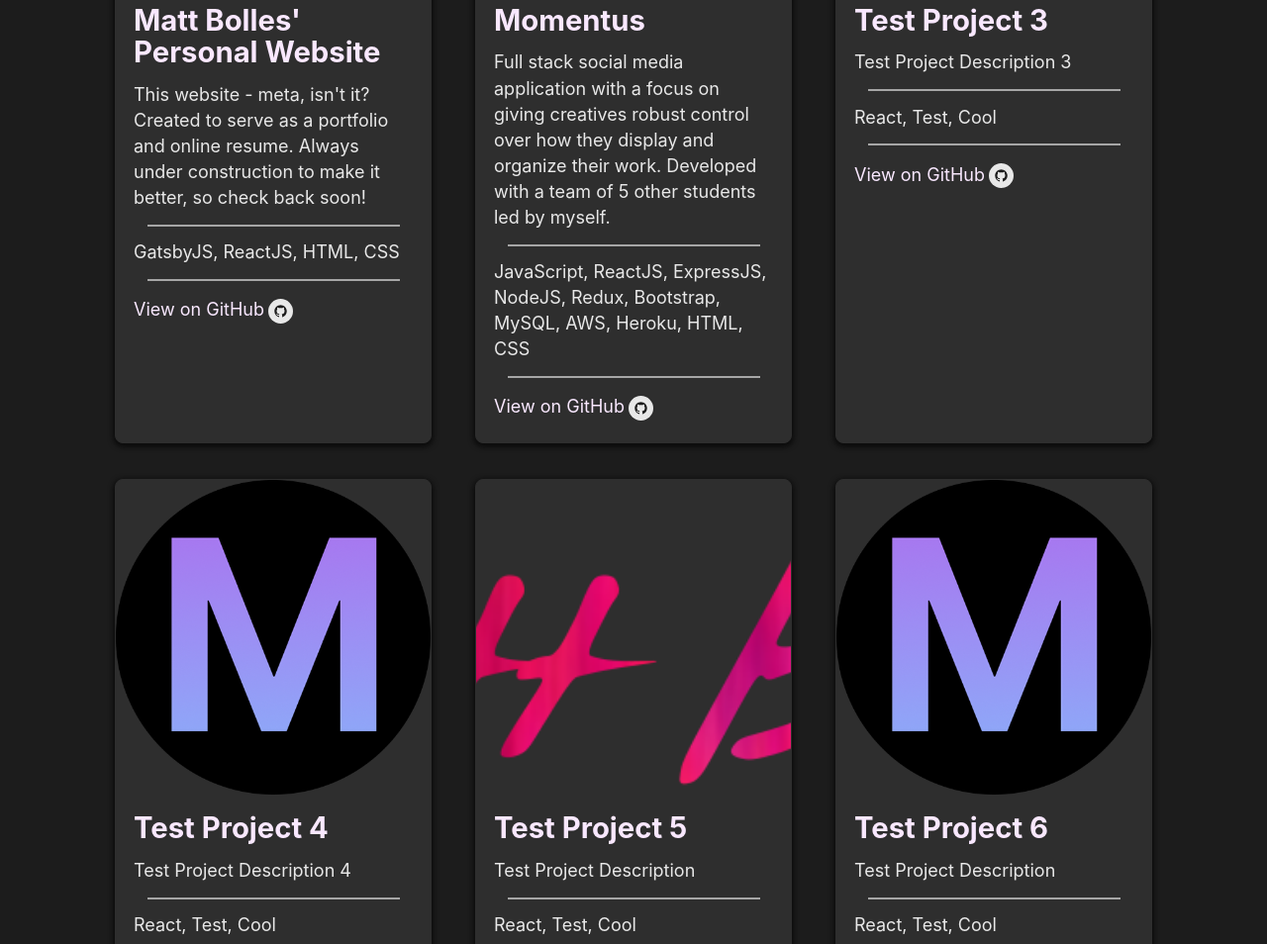
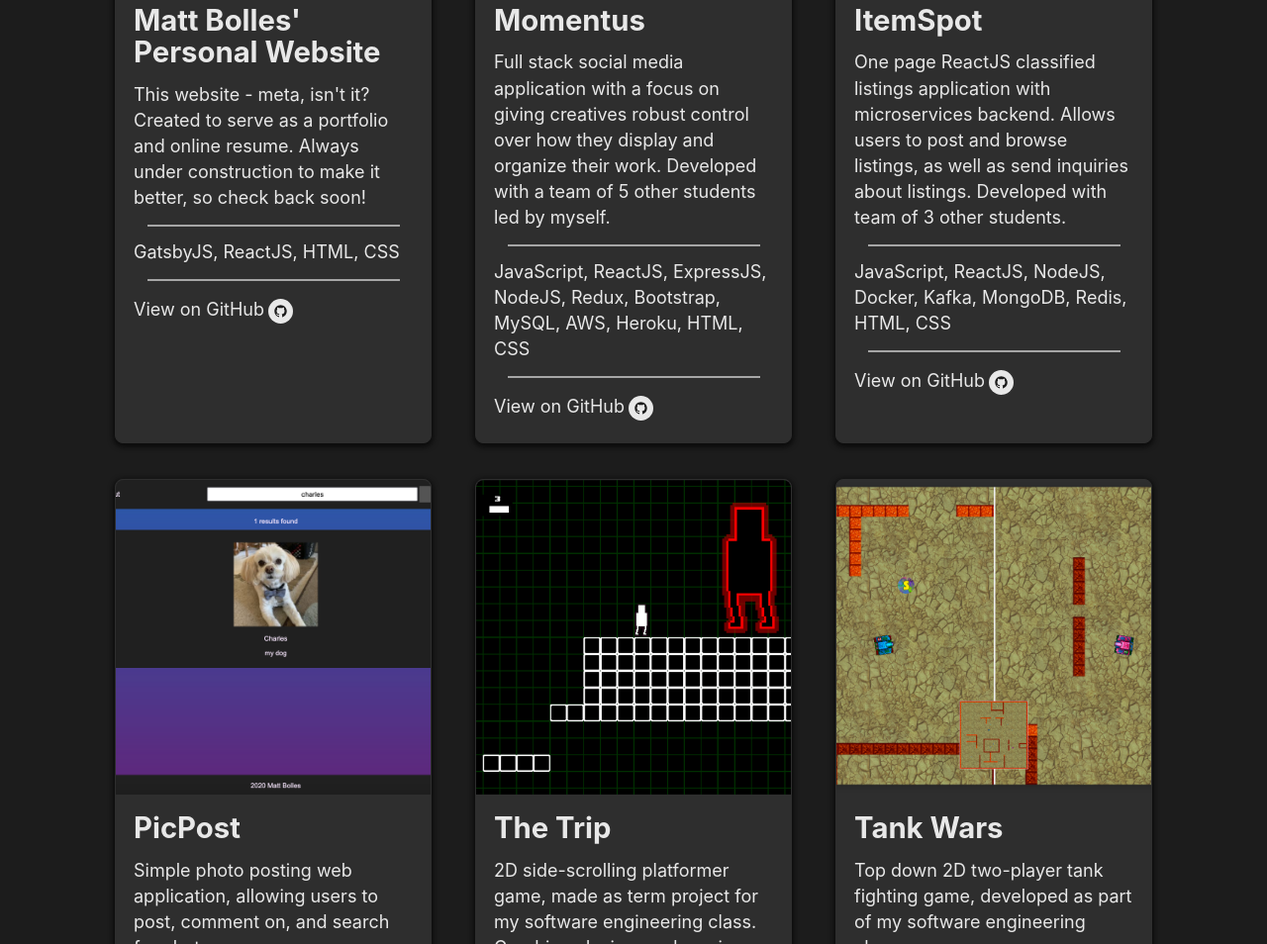
Before and after one commit to mattbolles/personalsite2.0, a Gatsby site in the folder personal-site/: page / in a window 1280 px wide. Shown: the part 1846-2800 px from the top of the page at 99% size. Built offline with nearby package versions, Linux system fonts and the light colour scheme; Gatsby itself is replaced by a stand-in of ours.

Commit message:
Projects section added.

```diff
--- a/personal-site/src/components/layout.css
+++ b/personal-site/src/components/layout.css
@@ -681,6 +681,11 @@ pre tt:after {
 
 
 a:link {
+  color: #e8e8e8;
+  text-decoration: none;
+}
+
+a:hover {
   color: #f9e8ff;
   text-decoration: none;
 }
--- a/personal-site/src/data/projects.json
+++ b/personal-site/src/data/projects.json
@@ -10,35 +10,35 @@
     "name": "Momentus",
     "description": "Full stack social media application with a focus on giving creatives robust control over how they display and organize their work. Developed with a team of 5 other students led by myself.",
     "link": "https://github.com/mattbolles/momentus",
-    "image": "../images/site-logo.png",
+    "image": "../images/projects/momentus1.png",
     "technologies": "JavaScript, ReactJS, ExpressJS, NodeJS, Redux, Bootstrap, MySQL, AWS, Heroku, HTML, CSS"
   },
   {
-    "name": "Test Project 3",
-    "description": "Test Project Description 3",
-    "link": "http://github.com/mattbolles",
-    "image": "../images/site-logo.png",
-    "technologies": "React, Test, Cool"
+    "name": "ItemSpot",
+    "description": "One page ReactJS classified listings application with microservices backend. Allows users to post and browse listings, as well as send inquiries about listings. Developed with team of 3 other students.",
+    "link": "http://github.com/mattbolles/itemspot",
+    "image": "../images/projects/itemspot.png",
+    "technologies": "JavaScript, ReactJS, NodeJS, Docker, Kafka, MongoDB, Redis, HTML, CSS"
   },
   {
-    "name": "Test Project 4",
-    "description": "Test Project Description 4",
-    "link": "http://github.com/mattbolles",
-    "image": "../images/site-icon.png",
-    "technologies": "React, Test, Cool"
+    "name": "PicPost",
+    "description": "Simple photo posting web application, allowing users to post, comment on, and search for photos.",
+    "link": "http://github.com/mattbolles/picpost",
+    "image": "../images/projects/picpost.png",
+    "technologies": "JavaScript, NodeJS, ExpressJS, Handlebars, HTML, CSS"
   },
   {
-    "name": "Test Project 5",
-    "description": "Test Project Description",
-    "link": "http://github.com/mattbolles",
-    "image": "../images/site-logo.png",
-    "technologies": "React, Test, Cool"
+    "name": "The Trip",
+    "description": "2D side-scrolling platformer game, made as term project for my software engineering class. Graphics, design, and music created by me.",
+    "link": "http://github.com/mattbolles/thetrip",
+    "image": "../images/projects/thetrip.png",
+    "technologies": "Java, LibGDX"
   },
   {
-    "name": "Test Project 6",
-    "description": "Test Project Description",
-    "link": "http://github.com/mattbolles",
-    "image": "../images/site-icon.png",
-    "technologies": "React, Test, Cool"
+    "name": "Tank Wars",
+    "description": "Top down 2D two-player tank fighting game, developed as part of my software engineering class.",
+    "link": "http://github.com/mattbolles/tankwars",
+    "image": "../images/projects/tankwars.png",
+    "technologies": "Java"
   }
 ]
```
Also changed, not shown: personal-site/src/images/projects/itemspot.png (added), personal-site/src/images/projects/momentus2.png (added), personal-site/src/images/projects/picpost.png (added), personal-site/src/images/projects/tankwars.png (added), personal-site/src/images/projects/thetrip.png (added), 1 other file.
